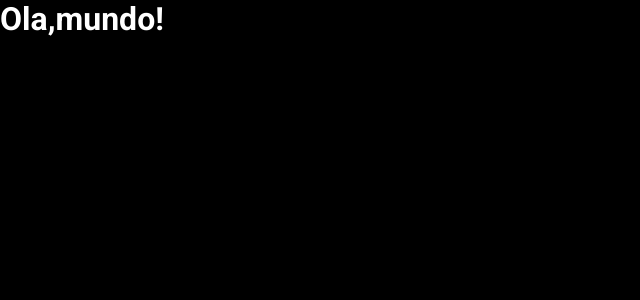
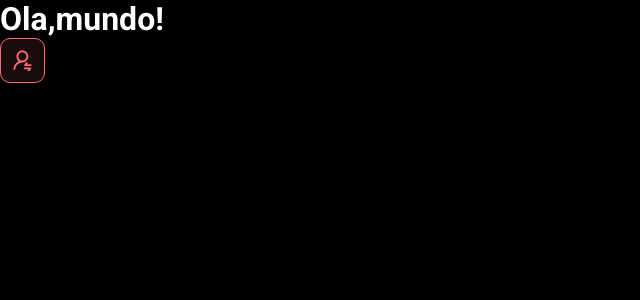
Before and after one commit to edusousa1/dsmeta, a React (Vite) app in the folder frontend/: page / in a window 1280 px wide. Shown: the top 300 px of the page, without its empty margins (0-640 px from the left). Built offline with nearby package versions, Linux system fonts and the light colour scheme.

Commit message:
First component

```diff
--- a/frontend/src/App.tsx
+++ b/frontend/src/App.tsx
@@ -1,5 +1,12 @@
+import NotificationButton from "./components/NotificationButton"
+
 function App() {
-  return(<h1>Ola,mundo!</h1>)
+  return (
+    <>
+      <h1>Ola,mundo!</h1>
+      <NotificationButton />
+    </>
+  )
 }
 
 export default App
--- /dev/null
+++ b/frontend/src/components/NotificationButton/index.tsx
@@ -0,0 +1,10 @@
+import icon from "../../assets/img/notification-icon.svg"
+import './styles.css'
+function NotificationButton() {
+    return (
+        <div className="dsmeta-red-btn">
+            <img src= {icon} alt="Notificar" />
+        </div>)
+}
+
+export default NotificationButton
--- /dev/null
+++ b/frontend/src/components/NotificationButton/styles.css
@@ -0,0 +1,15 @@
+.dsmeta-red-btn {
+    height: 45px;
+    width: 45px;
+    background: rgba(255, 107, 114, 0.1);
+    border: 1px solid #ff6b72;
+    border-radius: 10px;
+    display: flex;
+    align-items: center;
+    justify-content: center;
+    cursor: pointer;
+}
+
+.dsmeta-red-btn img {
+    width: 19px;
+}
```
Also changed, not shown: frontend/src/assets/img/notification-icon.svg (added).
